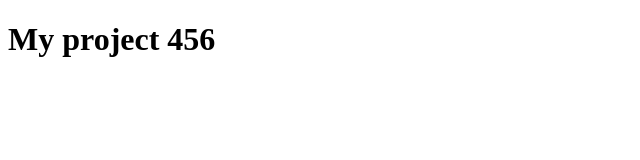
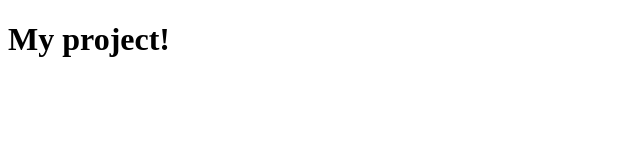
Before and after one commit to dima-korovai/my-project, a plain HTML site: page index.html in a window 1280 px wide. Shown: the whole page, without its empty margins (0-640 px from the left). Drawn offline with Linux system fonts and the light colour scheme.

Commit message:
numbers were deleted

```diff
--- a/index.html
+++ b/index.html
@@ -7,6 +7,6 @@
   <title>My project</title>
 </head>
 <body>
-  <h1>My project 456</h1>
+  <h1>My project!</h1>
 </body>
 </html>
```
